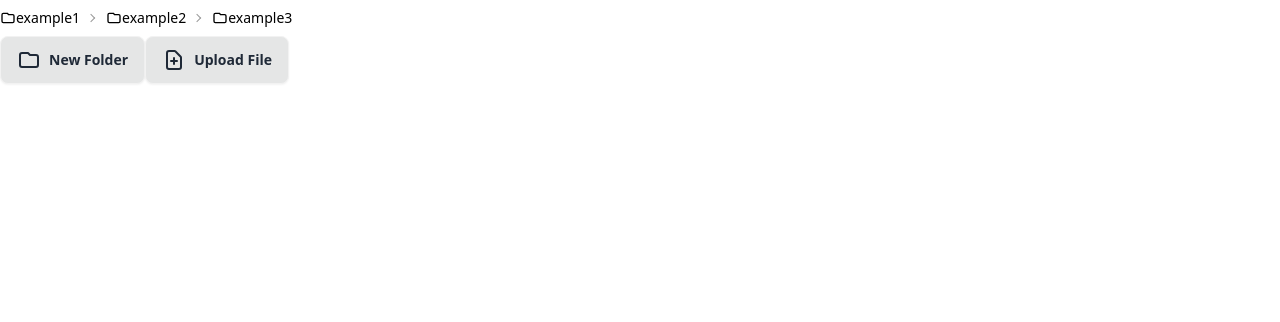
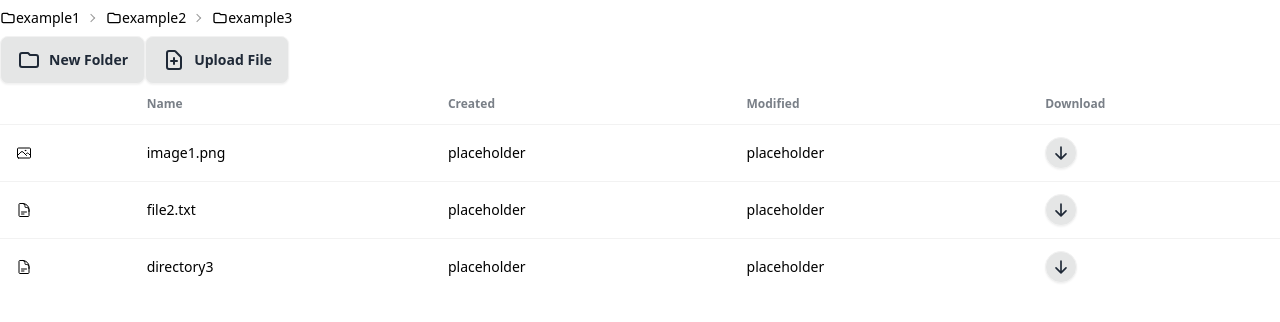
Before and after one commit to casewalker/files-site, a Next.js app in the folder webapp/: page / in a window 1280 px wide. Shown: the top 322 px of the page. Built offline with nearby package versions, Linux system fonts and the light colour scheme.

Commit message:
Create FilesList component, move SVGs around to be easier to manage

```diff
--- a/webapp/src/components/breadcrumbs.tsx
+++ b/webapp/src/components/breadcrumbs.tsx
@@ -1,6 +1,22 @@
 interface Props {
   directoryLocations: string[];
 }
+
+const FOLDER_SVG = (
+  <svg
+    xmlns="http://www.w3.org/2000/svg"
+    fill="none"
+    viewBox="0 0 24 24"
+    className="w-4 h-4 stroke-current"
+  >
+    <path
+      strokeLinecap="round"
+      strokeLinejoin="round"
+      strokeWidth="2"
+      d="M3 7v10a2 2 0 002 2h14a2 2 0 002-2V9a2 2 0 00-2-2h-6l-2-2H5a2 2 0 00-2 2z"
+    />
+  </svg>
+);
 
 export default function Breadcrumbs({ directoryLocations }: Props) {
   return (
@@ -9,11 +25,7 @@ export default function Breadcrumbs({ directoryLocations }: Props) {
         {directoryLocations.map((directoryLocation, index) => (
           <li key={`${index}:${directoryLocation}`}>
             <a>
-              <svg xmlns="http://www.w3.org/2000/svg" fill="none" viewBox="0 0 24 24"
-                   className="w-4 h-4 stroke-current">
-                <path strokeLinecap="round" strokeLinejoin="round" strokeWidth="2"
-                      d="M3 7v10a2 2 0 002 2h14a2 2 0 002-2V9a2 2 0 00-2-2h-6l-2-2H5a2 2 0 00-2 2z"></path>
-              </svg>
+              {FOLDER_SVG}
               {directoryLocation}
             </a>
           </li>
@@ -21,4 +33,4 @@ export default function Breadcrumbs({ directoryLocations }: Props) {
       </ul>
     </div>
   );
-}
+};
--- /dev/null
+++ b/webapp/src/components/filesList.tsx
@@ -0,0 +1,145 @@
+interface Props {
+  files: string[];
+}
+
+const IMAGE_SVG = (
+  <svg
+    xmlns="http://www.w3.org/2000/svg"
+    fill="none"
+    viewBox="0 0 24 24"
+    strokeWidth="1.5"
+    stroke="currentColor"
+    className="w-4 h-4"
+    data-testid="image-svg"
+  >
+    <path
+      strokeLinecap="round"
+      strokeLinejoin="round"
+      d="M2.25 15.75l5.159-5.159a2.25 2.25 0 013.182 0l5.159 5.159m-1.5-1.5l1.409-1.409a2.25 2.25 0 013.182 0l2.909 2.909m-18 3.75h16.5a1.5 1.5 0 001.5-1.5V6a1.5 1.5 0 00-1.5-1.5H3.75A1.5 1.5 0 002.25 6v12a1.5 1.5 0 001.5 1.5zm10.5-11.25h.008v.008h-.008V8.25zm.375 0a.375.375 0 11-.75 0 .375.375 0 01.75 0z"
+    />
+  </svg>
+);
+
+const FILE_SVG = (
+  <svg
+    xmlns="http://www.w3.org/2000/svg"
+    fill="none"
+    viewBox="0 0 24 24"
+    strokeWidth="1.5"
+    stroke="currentColor"
+    className="w-4 h-4"
+    data-testid="file-svg"
+  >
+    <path
+      strokeLinecap="round"
+      strokeLinejoin="round"
+      d="M19.5 14.25v-2.625a3.375 3.375 0 00-3.375-3.375h-1.5A1.125 1.125 0 0113.5 7.125v-1.5a3.375 3.375 0 00-3.375-3.375H8.25m0 12.75h7.5m-7.5 3H12M10.5 2.25H5.625c-.621 0-1.125.504-1.125 1.125v17.25c0 .621.504 1.125 1.125 1.125h12.75c.621 0 1.125-.504 1.125-1.125V11.25a9 9 0 00-9-9z"
+    />
+  </svg>
+);
+
+const FOLDER_SVG = (
+  <svg
+    xmlns="http://www.w3.org/2000/svg"
+    fill="none"
+    viewBox="0 0 24 24"
+    strokeWidth="1.5"
+    stroke="currentColor"
+    className="w-4 h-4"
+    data-testid="folder-svg"
+  >
+    <path
+      strokeLinecap="round"
+      strokeLinejoin="round"
+      d="M2.25 12.75V12A2.25 2.25 0 014.5 9.75h15A2.25 2.25 0 0121.75 12v.75m-8.69-6.44l-2.12-2.12a1.5 1.5 0 00-1.061-.44H4.5A2.25 2.25 0 002.25 6v12a2.25 2.25 0 002.25 2.25h15A2.25 2.25 0 0021.75 18V9a2.25 2.25 0 00-2.25-2.25h-5.379a1.5 1.5 0 01-1.06-.44z"
+    />
+  </svg>
+);
+
+const DOWN_ARROW = (
+  <svg
+    xmlns="http://www.w3.org/2000/svg"
+    fill="none"
+    viewBox="0 0 24 24"
+    strokeWidth="2"
+    stroke="currentColor"
+    className="w-5 h-5"
+    data-testid="downarrow-svg"
+  >
+    <path
+      strokeLinecap="round"
+      strokeLinejoin="round"
+      d="M12 5V19M12 19L6 13M12 19L18 13"
+    />
+  </svg>
+);
+
+const IMG_EXTENSIONS = new Set([
+  "arw",
+  "bmp",
+  "cr2",
+  "dib",
+  "eps",
+  "gif",
+  "heic",
+  "heif",
+  "j2k",
+  "jp2",
+  "jpg",
+  "jpeg",
+  "jpf",
+  "jpm",
+  "jpx",
+  "k25",
+  "mj2",
+  "nef",
+  "nrw",
+  "orf",
+  "png",
+  "psd",
+  "raw",
+  "sr2",
+  "svg",
+  "svgz",
+  "tif",
+  "tiff",
+  "webp",
+]);
+
+const getFileTypeSvg = (filename: string) => {
+  const extension = filename.replaceAll(/.*\./g, "").toLowerCase();
+  return IMG_EXTENSIONS.has(extension) ? IMAGE_SVG : FILE_SVG;
+};
+
+export default function FilesList({ files }: Props) {
+  return (
+    <div className="overflow-x-auto">
+      <table className="table">
+        <thead>
+          <tr>
+            <th></th>
+            <th>Name</th>
+            <th>Created</th>
+            <th>Modified</th>
+            <th>Download</th>
+          </tr>
+        </thead>
+        <tbody>
+          {files.map((file) => (
+            <tr className="hover" key={file}>
+              <td>{getFileTypeSvg(file)}</td>
+              <td>{file}</td>
+              <td>placeholder</td>
+              <td>placeholder</td>
+              <td>
+                <button className="btn btn-circle btn-sm">
+                  {DOWN_ARROW}
+                </button>
+              </td>
+            </tr>
+          ))}
+        </tbody>
+      </table>
+    </div>
+  );
+};
--- a/webapp/src/components/headerButtons.tsx
+++ b/webapp/src/components/headerButtons.tsx
@@ -1,20 +1,46 @@
+const FOLDER_SVG = (
+  <svg
+    xmlns="http://www.w3.org/2000/svg"
+    fill="none"
+    viewBox="0 0 24 24"
+    className="h-6 w-6"
+    stroke="currentColor"
+  >
+    <path
+      strokeLinecap="round"
+      strokeLinejoin="round"
+      strokeWidth="2"
+      d="M3 7v10a2 2 0 002 2h14a2 2 0 002-2V9a2 2 0 00-2-2h-6l-2-2H5a2 2 0 00-2 2z"
+    />
+  </svg>
+);
+
+const FILE_SVG = (
+  <svg
+    xmlns="http://www.w3.org/2000/svg"
+    fill="none"
+    viewBox="0 0 24 24"
+    className="h-6 w-6"
+    stroke="currentColor"
+  >
+    <path
+      strokeLinecap="round"
+      strokeLinejoin="round"
+      strokeWidth="2"
+      d="M9 13h6m-3-3v6m5 5H7a2 2 0 01-2-2V5a2 2 0 012-2h5.586a1 1 0 01.707.293l5.414 5.414a1 1 0 01.293.707V19a2 2 0 01-2 2z"
+    />
+  </svg>
+);
+
 export default function HeaderButtons() {
   return (
     <div>
       <button className="btn">
-        <svg xmlns="http://www.w3.org/2000/svg" fill="none" viewBox="0 0 24 24" className="h-6 w-6"
-             stroke="currentColor">
-          <path strokeLinecap="round" strokeLinejoin="round" strokeWidth="2"
-                d="M3 7v10a2 2 0 002 2h14a2 2 0 002-2V9a2 2 0 00-2-2h-6l-2-2H5a2 2 0 00-2 2z"></path>
-        </svg>
+        {FOLDER_SVG}
         New Folder
       </button>
       <button className="btn">
-        <svg xmlns="http://www.w3.org/2000/svg" fill="none" viewBox="0 0 24 24" className="h-6 w-6"
-             stroke="currentColor">
-          <path strokeLinecap="round" strokeLinejoin="round" strokeWidth="2"
-                d="M9 13h6m-3-3v6m5 5H7a2 2 0 01-2-2V5a2 2 0 012-2h5.586a1 1 0 01.707.293l5.414 5.414a1 1 0 01.293.707V19a2 2 0 01-2 2z"></path>
-        </svg>
+        {FILE_SVG}
         Upload File
       </button>
     </div>
--- a/webapp/src/pages/index.tsx
+++ b/webapp/src/pages/index.tsx
@@ -1,3 +1,4 @@
+import FilesList from "@/components/filesList";
 import HeaderButtons from "@/components/headerButtons";
 import Breadcrumbs from "@/components/breadcrumbs";
 
@@ -10,6 +11,12 @@ export default function Home() {
         "example3",
       ]} />
       <HeaderButtons />
+      <FilesList files={[
+        "image1.png",
+        "file2.txt",
+        "directory3",
+      ]}
+      />
     </main>
   );
 }
```
Also changed, not shown: 1 other file (tests, documents, lock files or other folders).
